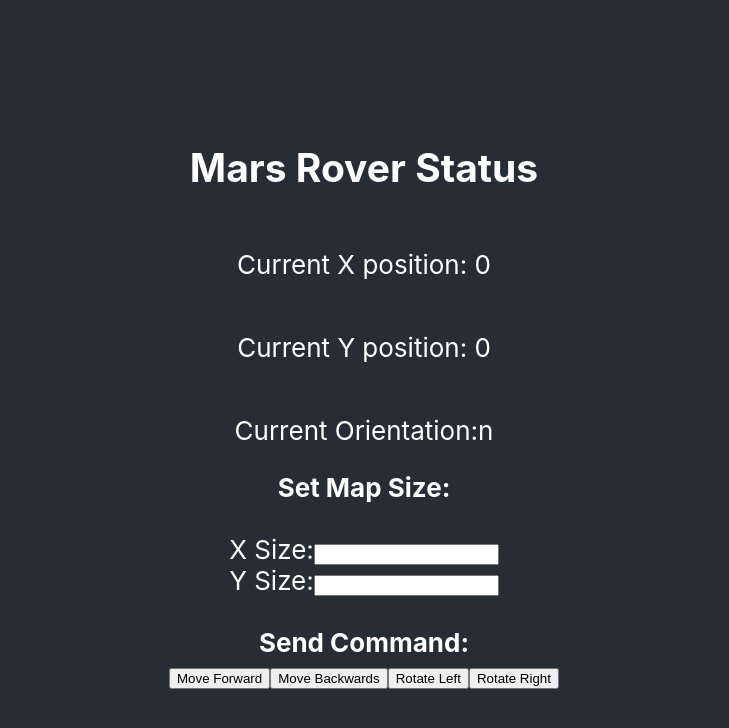
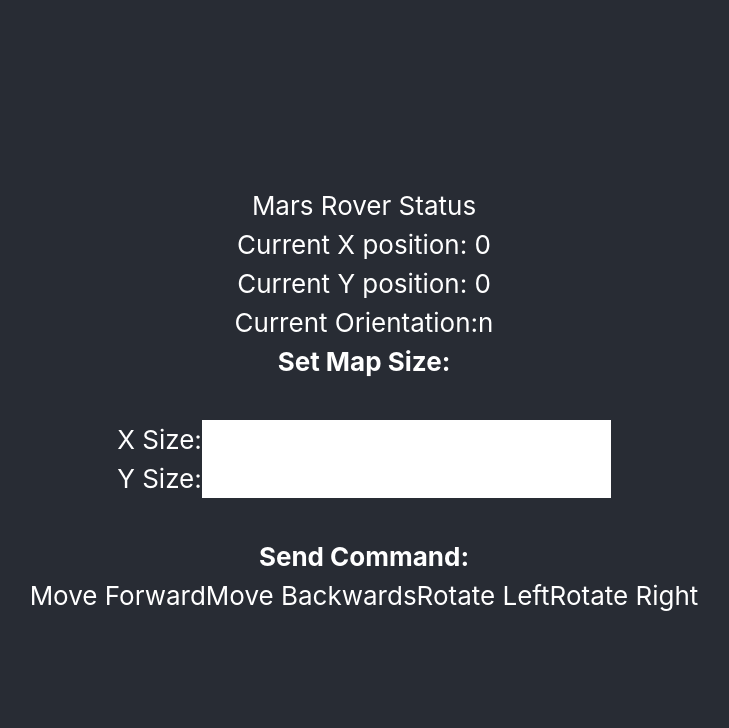
Before and after one commit to abiglobalhealth/marsRover-react, a React (Create React App) app: page / in a window 1280 px wide. Shown: the top 728 px of the page, without its empty margins (276-1005 px from the left). Built offline with nearby package versions, Linux system fonts and the light colour scheme.

Commit message:
feat: add tailwind

```diff
--- a/package.json
+++ b/package.json
@@ -11,6 +11,9 @@
     "react-dom": "^19.2.8",
     "react-scripts": "5.0.1",
     "web-vitals": "^6.0.1"
+  },
+  "devDependencies": {
+    "tailwindcss": "^3.4.19"
   },
   "scripts": {
     "start": "react-scripts start",
--- a/src/index.css
+++ b/src/index.css
@@ -1,3 +1,7 @@
+@tailwind base;
+@tailwind components;
+@tailwind utilities;
+
 body {
   margin: 0;
   font-family: -apple-system, BlinkMacSystemFont, 'Segoe UI', 'Roboto', 'Oxygen',
--- /dev/null
+++ b/tailwind.config.js
@@ -0,0 +1,4 @@
+/** @type {import('tailwindcss').Config} */
+module.exports = {
+  content: ['./src/**/*.{js,jsx,ts,tsx}'],
+};
```
Also changed, not shown: 1 other file (tests, documents, lock files or other folders).
